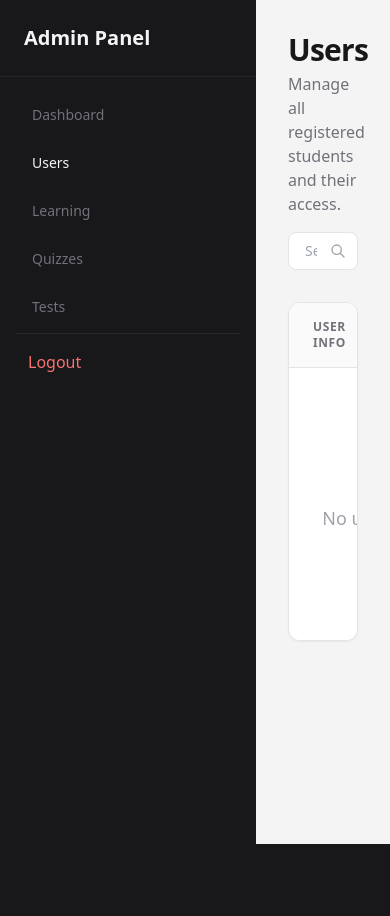
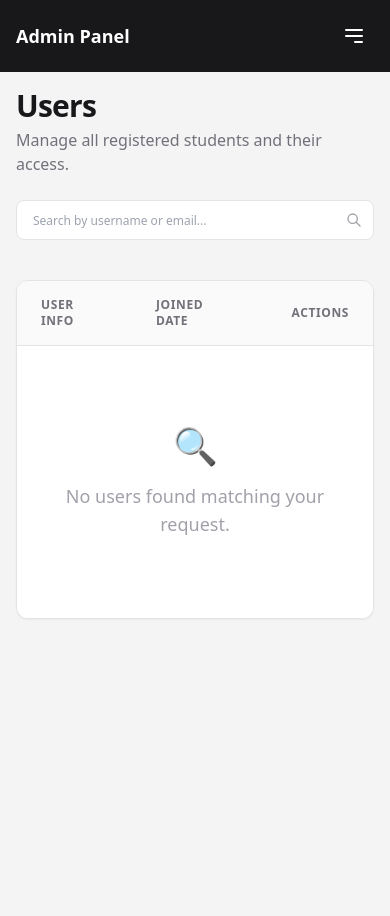
Before and after one commit to orangearinge/Alysa-Engine, a Flask app: page /admin/users in a window 390 px wide. Before the commit the page ends 844 px from the top, so only its background shows below. Run offline with Flask 3, Linux system fonts and the light colour scheme; the visitor is signed in with stand-in values (Sample User, id 1); some libraries are stand-ins or nearby versions.

Commit message:
style: Refine admin page layout, input fields, and action buttons for improved consistency.

```diff
--- a/app/templates/admin/base.html
+++ b/app/templates/admin/base.html
@@ -5,6 +5,10 @@
     <meta name="viewport" content="width=device-width, initial-scale=1.0" />
     <title>Admin Dashboard</title>
     <script src="https://cdn.tailwindcss.com"></script>
+    <script
+      defer
+      src="https://unpkg.com/alpinejs@3.x.x/dist/cdn.min.js"
+    ></script>
     <script>
       tailwind.config = {
         theme: {
@@ -27,13 +31,85 @@
         },
       };
     </script>
+    <style>
+      [x-cloak] {
+        display: none !important;
+      }
+    </style>
   </head>
-  <body class="bg-zinc-100 min-h-screen text-zinc-900 font-sans">
+  <body
+    class="bg-zinc-100 min-h-screen text-zinc-900 font-sans"
+    x-data="{ sidebarOpen: false }"
+  >
+    <!-- Mobile Top Bar -->
+    <header
+      class="lg:hidden bg-zinc-900 text-white flex items-center justify-between p-4 sticky top-0 z-40"
+    >
+      <h1 class="text-lg font-bold">Admin Panel</h1>
+      <button
+        @click="sidebarOpen = true"
+        class="p-2 rounded-lg hover:bg-zinc-800 transition"
+      >
+        <svg
+          xmlns="http://www.w3.org/2000/svg"
+          class="h-6 w-6"
+          fill="none"
+          viewBox="0 0 24 24"
+          stroke="currentColor"
+        >
+          <path
+            stroke-linecap="round"
+            stroke-linejoin="round"
+            stroke-width="2"
+            d="M4 6h16M4 12h16m-7 6h7"
+          />
+        </svg>
+      </button>
+    </header>
+
     <div class="flex min-h-screen">
+      <!-- Sidebar Overlay (Mobile) -->
+      <div
+        x-show="sidebarOpen"
+        x-cloak
+        x-transition:enter="transition ease-out duration-300"
+        x-transition:enter-start="opacity-0"
+        x-transition:enter-end="opacity-100"
+        x-transition:leave="transition ease-in duration-200"
+        x-transition:leave-start="opacity-100"
+        x-transition:leave-end="opacity-0"
+        class="fixed inset-0 bg-black/60 z-50 lg:hidden"
+        @click="sidebarOpen = false"
+      ></div>
+
       <!-- Sidebar -->
-      <aside class="w-64 bg-zinc-900 text-zinc-100 flex-shrink-0">
-        <div class="p-6 border-b border-zinc-800">
+      <aside
+        class="fixed inset-y-0 left-0 w-64 bg-zinc-900 text-zinc-100 flex-shrink-0 z-50 transform lg:translate-x-0 lg:static transition-transform duration-300 ease-in-out"
+        :class="sidebarOpen ? 'translate-x-0' : '-translate-x-full'"
+      >
+        <div
+          class="p-6 border-b border-zinc-800 flex justify-between items-center"
+        >
           <h1 class="text-xl font-bold">Admin Panel</h1>
+          <button
+            @click="sidebarOpen = false"
+            class="lg:hidden p-1 rounded-md hover:bg-zinc-800 transition"
+          >
+            <svg
+              xmlns="http://www.w3.org/2000/svg"
+              class="h-6 w-6"
+              fill="none"
+              viewBox="0 0 24 24"
+              stroke="currentColor"
+            >
+              <path
+                stroke-linecap="round"
+                stroke-linejoin="round"
+                stroke-width="2"
+                d="M6 18L18 6M6 6l12 12"
+              />
+            </svg>
+          </button>
         </div>
         <nav class="p-4 space-y-1">
           <a
@@ -71,7 +147,7 @@
       </aside>
 
       <!-- Main Content -->
-      <main class="flex-1 p-8 overflow-y-auto">
+      <main class="flex-1 p-4 md:p-8 overflow-y-auto w-full">
         {% with messages = get_flashed_messages(with_categories=true) %} {% if
         messages %}
         <div class="mb-6 space-y-2">
--- a/app/templates/admin/users.html
+++ b/app/templates/admin/users.html
@@ -1,6 +1,6 @@
 {% extends "admin/base.html" %} {% block content %}
 <div
-  class="flex flex-col md:flex-row justify-between items-start md:items-center gap-4 mb-8"
+  class="flex flex-col lg:flex-row justify-between items-start lg:items-center gap-6 mb-10"
 >
   <div>
     <h2 class="text-3xl font-extrabold text-zinc-900 tracking-tight">Users</h2>
@@ -12,19 +12,19 @@
   <form
     action="{{ url_for('admin.users') }}"
     method="GET"
-    class="flex w-full md:w-auto gap-2"
+    class="flex flex-col md:flex-row gap-2 w-full lg:w-auto"
   >
-    <div class="relative w-full">
+    <div class="relative w-full md:w-64">
       <input
         type="text"
         name="search"
         value="{{ search }}"
         placeholder="Search by username or email..."
-        class="w-full md:w-64 pl-4 pr-10 py-2 border border-zinc-200 rounded-lg focus:outline-none focus:ring-2 focus:ring-zinc-900 focus:border-zinc-900 transition text-sm"
+        class="w-full h-10 pl-4 pr-10 border border-zinc-200 rounded-lg focus:outline-none focus:ring-2 focus:ring-zinc-900 focus:border-zinc-900 transition text-xs"
       />
       <button
         type="submit"
-        class="absolute right-3 top-1/2 -translate-y-1/2 text-zinc-400 hover:text-zinc-600"
+        class="absolute right-0 top-0 h-10 w-10 flex items-center justify-center text-zinc-400 hover:text-zinc-900 transition"
       >
         <svg
           xmlns="http://www.w3.org/2000/svg"
@@ -45,7 +45,7 @@
     {% if search %}
     <a
       href="{{ url_for('admin.users') }}"
-      class="px-4 py-2 bg-zinc-100 text-zinc-600 rounded-lg hover:bg-zinc-200 text-sm transition font-medium"
+      class="h-10 px-4 flex items-center justify-center bg-zinc-100 text-zinc-600 rounded-lg hover:bg-zinc-200 text-xs transition font-medium"
       >Clear</a
     >
     {% endif %}
@@ -53,8 +53,9 @@
 </div>
 
 <div
-  class="bg-white shadow-sm rounded-xl overflow-hidden border border-zinc-200"
+  class="bg-white shadow-sm rounded-xl border border-zinc-200 overflow-hidden"
 >
+  <div class="overflow-x-auto">
     <table class="min-w-full divide-y divide-zinc-200">
       <thead class="bg-zinc-50">
         <tr>
@@ -135,11 +136,12 @@
         {% endif %}
       </tbody>
     </table>
+  </div>
 
   <!-- Pagination -->
   {% if pagination.pages > 1 %}
   <div
-    class="px-6 py-4 bg-zinc-50 border-t border-zinc-200 flex items-center justify-between"
+    class="px-6 py-4 bg-zinc-50 border-t border-zinc-200 flex flex-col sm:flex-row items-center justify-between gap-4"
   >
     <div class="text-sm text-zinc-500">
       Showing
@@ -157,23 +159,23 @@
       {% if pagination.has_prev %}
       <a
         href="{{ url_for('admin.users', page=pagination.prev_num, search=search) }}"
-        class="px-3 py-1 bg-white border border-zinc-200 rounded text-sm hover:bg-zinc-100 transition"
+        class="px-3 py-1.5 bg-white border border-zinc-200 rounded-lg text-sm hover:bg-zinc-100 transition"
         >Previous</a
       >
       {% endif %} {% for page_num in pagination.iter_pages(left_edge=1,
       right_edge=1, left_current=1, right_current=2) %} {% if page_num %}
       <a
         href="{{ url_for('admin.users', page=page_num, search=search) }}"
-        class="px-3 py-1 rounded text-sm transition {% if page_num == pagination.page %}bg-zinc-900 text-white{% else %}bg-white border border-zinc-200 text-zinc-600 hover:bg-zinc-100{% endif %}"
+        class="px-3 py-1.5 rounded-lg text-sm transition {% if page_num == pagination.page %}bg-zinc-900 text-white{% else %}bg-white border border-zinc-200 text-zinc-600 hover:bg-zinc-100{% endif %}"
       >
         {{ page_num }}
       </a>
       {% else %}
-      <span class="px-2 py-1 text-zinc-400">...</span>
+      <span class="px-2 py-1.5 text-zinc-400">...</span>
       {% endif %} {% endfor %} {% if pagination.has_next %}
       <a
         href="{{ url_for('admin.users', page=pagination.next_num, search=search) }}"
-        class="px-3 py-1 bg-white border border-zinc-200 rounded text-sm hover:bg-zinc-100 transition"
+        class="px-3 py-1.5 bg-white border border-zinc-200 rounded-lg text-sm hover:bg-zinc-100 transition"
         >Next</a
       >
       {% endif %}
```
Also changed, not shown: app/templates/admin/learning.html (+7 -10 lines), app/templates/admin/quiz.html (+7 -21 lines), app/templates/admin/tests.html (+8 -11 lines). Lines whose indentation alone changed are shown as unchanged.
